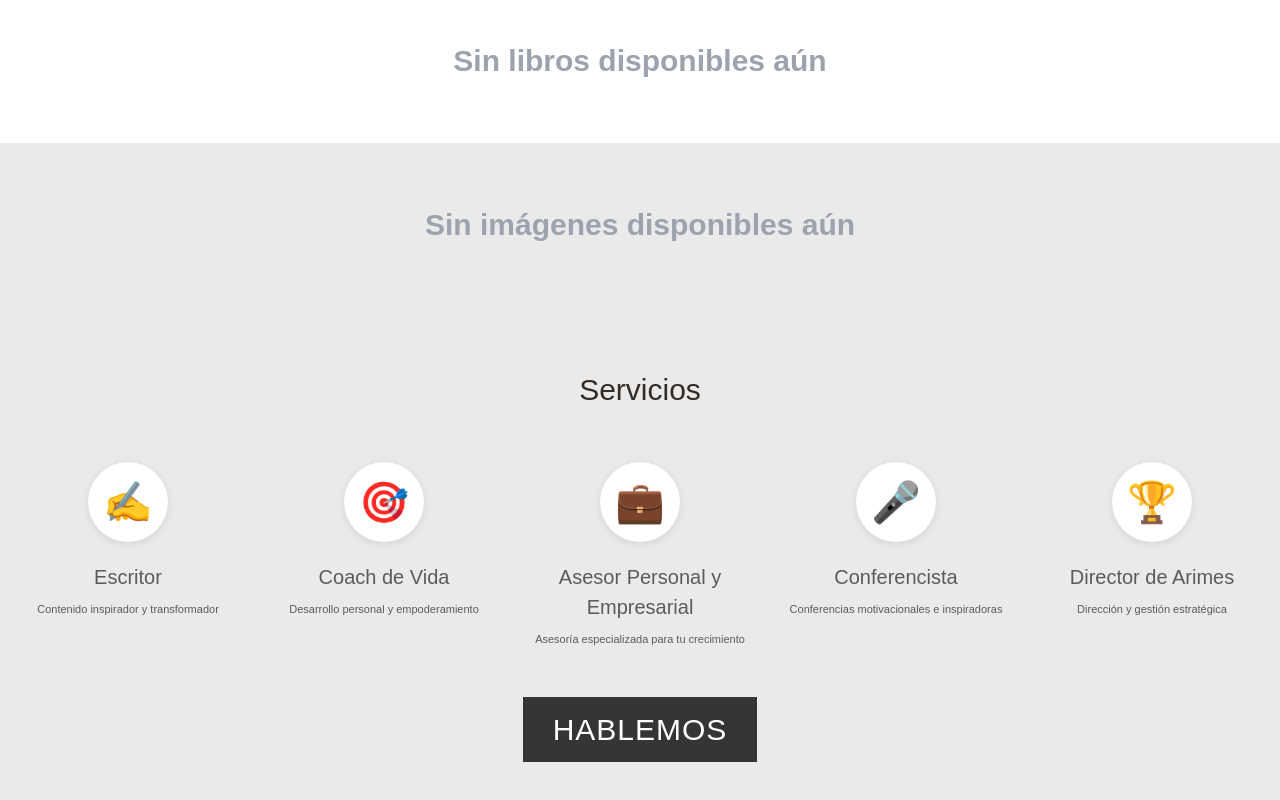
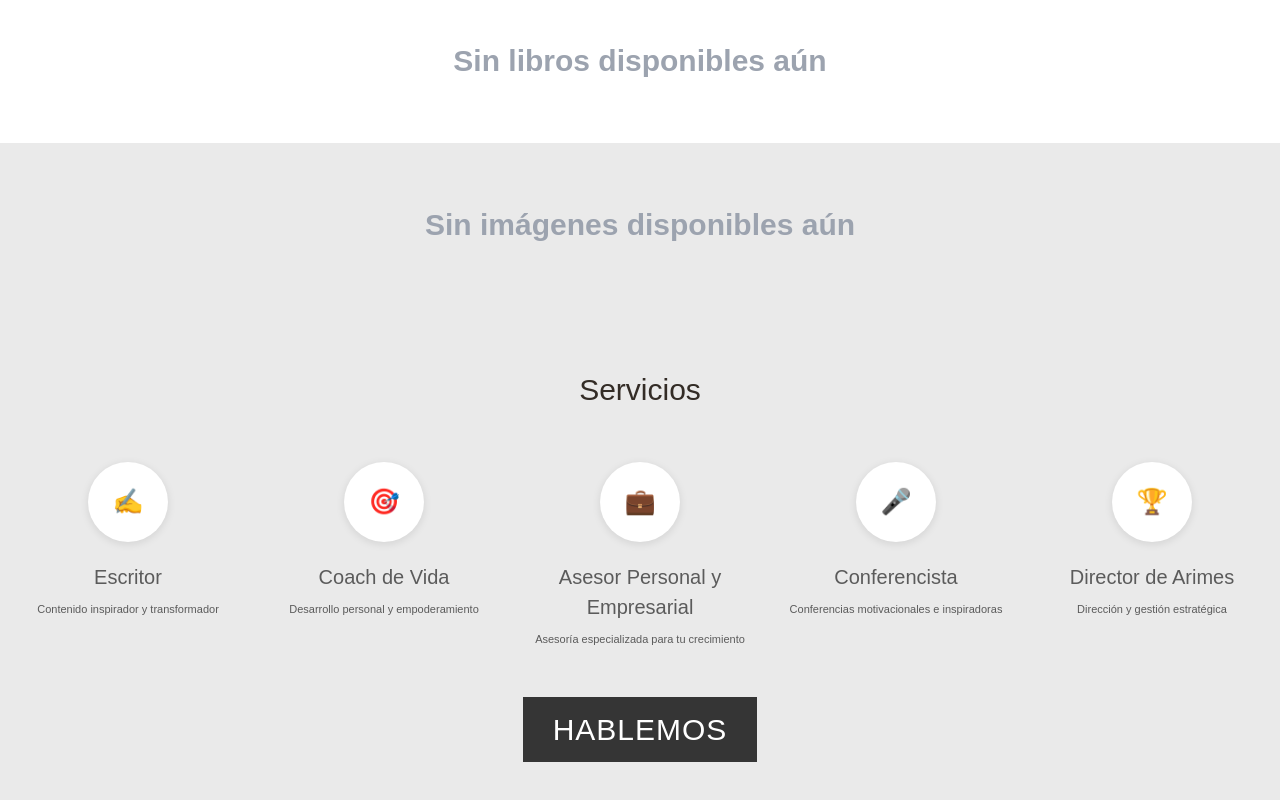
Before and after one commit to Lauracar812/sergiobellog, a React (Vite) app: page / in a window 1280 px wide. Shown: the part 1728-2528 px from the top of the page. Built offline with nearby package versions, Linux system fonts and the light colour scheme; a web font is replaced by a local one.

Commit message:
v1.3.9: Aumentar tamaño de icono a 25px

```diff
--- a/src/components/ServicesSection.jsx
+++ b/src/components/ServicesSection.jsx
@@ -71,7 +71,7 @@ const ServicesSection = () => {
                   alignItems: 'center',
                   justifyContent: 'center',
                   marginBottom: '20px',
-                  fontSize: '40px',
+                  fontSize: '25px',
                   boxShadow: '0 2px 8px rgba(0, 0, 0, 0.1)',
                   flexShrink: 0,
                   overflow: 'hidden'
```
